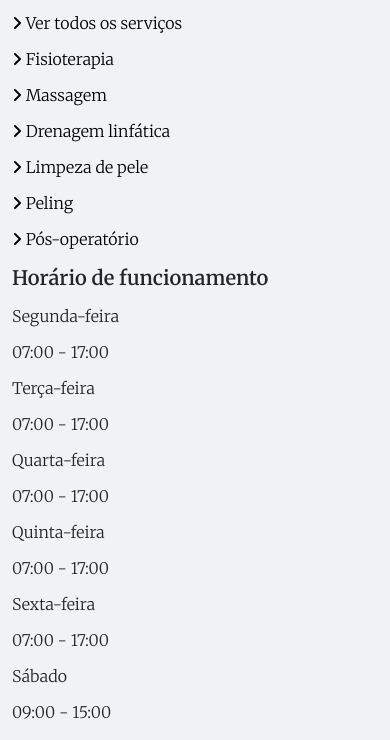
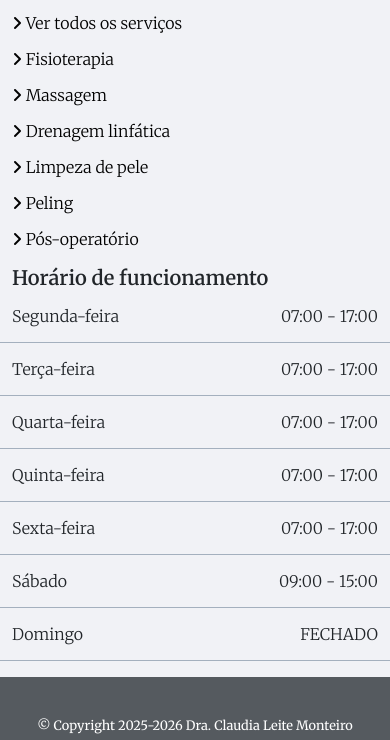
Before and after one commit to sumanbrival/claudia-bootstrap, a website: page index.html in a window 390 px wide. Shown: the part 4140-4880 px from the top of the page. Drawn offline with nearby package versions, Linux system fonts and the light colour scheme.

Commit message:
Footer foi atualizado

```diff
--- a/index.html
+++ b/index.html
@@ -486,6 +486,7 @@
 
       </div>
 
+      <!-- Nossos Serviço -->
       <div class="d-lg-flex row w-lg-300">
         <p class="type-p lh-sm fs-5 fw-semibold">Nossos Serviços</p>
         <a class="text-decoration-none slide-right-sm" href="#"><p class="text-hover-claudia2 text-black type-p fs-6 lh-sm fw-light"><i class="fa-solid fa-angle-right"></i> Ver todos os serviços</p></a>
@@ -499,48 +500,79 @@
       </div>
 
       <!-- Horário de funcionamento -->
-      <div class="d-lg-flex row w-lg-300">
+      <div class="d-lg-flex justify-content-between align-items-center row w-lg-300">
         <p class="type-p lh-sm fs-5 fw-semibold">Horário de funcionamento</p>
 
-        <div class="d-lg-flex justify-content-between align-items-center">
-          <p class="fs-6 lh-sm fw-light">Segunda-feira</p></a>
-          <p class="fs-6 lh-sm fw-light">07:00 - 17:00</p></a>
+        <div class="d-flex justify-content-between align-items-center border-bottom border-1 border-cinza mb-2">
+          <p class="fs-6 lh-sm fw-light">Segunda-feira</p>
+          <p class="fs-6 lh-sm fw-light">07:00 - 17:00</p>
         </div>
 
-        <div class="d-lg-flex justify-content-between align-items-center">
+
+        <div class="d-flex justify-content-between align-items-center border-bottom border-1 border-cinza mb-2">
           <p class="fs-6 lh-sm fw-light">Terça-feira</p></a>
           <p class="fs-6 lh-sm fw-light">07:00 - 17:00</p></a>
         </div>
 
-        <div class="d-lg-flex justify-content-between align-items-center">
-          <p class="fs-6 lh-sm fw-light">Quarta-feira</p></a>
-          <p class="fs-6 lh-sm fw-light">07:00 - 17:00</p></a>
+        <div class="d-flex justify-content-between align-items-center border-bottom border-1 border-cinza mb-2">
+          <p class="fs-6 lh-sm fw-light">Quarta-feira</p>
+          <p class="fs-6 lh-sm fw-light">07:00 - 17:00</p>
         </div>
 
-        <div class="d-lg-flex justify-content-between align-items-center">
-          <p class="fs-6 lh-sm fw-light">Quinta-feira</p></a>
-          <p class="fs-6 lh-sm fw-light">07:00 - 17:00</p></a>
+        <div class="d-flex justify-content-between align-items-center border-bottom border-1 border-cinza mb-2">
+          <p class="fs-6 lh-sm fw-light">Quinta-feira</p>
+          <p class="fs-6 lh-sm fw-light">07:00 - 17:00</p>
         </div>
 
-        <div class="d-lg-flex justify-content-between align-items-center">
-          <p class="fs-6 lh-sm fw-light">Sexta-feira</p></a>
-          <p class="fs-6 lh-sm fw-light">07:00 - 17:00</p></a>
+        <div class="d-flex justify-content-between align-items-center border-bottom border-1 border-cinza mb-2">
+          <p class="fs-6 lh-sm fw-light">Sexta-feira</p>
+          <p class="fs-6 lh-sm fw-light">07:00 - 17:00</p>
         </div>
 
-        <div class="d-lg-flex justify-content-between align-items-center">
-          <p class="fs-6 lh-sm fw-light">Sábado</p></a>
-          <p class="fs-6 lh-sm fw-light">09:00 - 15:00</p></a>
+        <div class="d-flex justify-content-between align-items-center border-bottom border-1 border-cinza mb-2">
+          <p class="fs-6 lh-sm fw-light">Sábado</p>
+          <p class="fs-6 lh-sm fw-light">09:00 - 15:00</p>
         </div>
 
-        <div class="d-lg-flex justify-content-between align-items-center">
-          <p class="fs-6 lh-sm fw-light">Domingo</p></a>
-          <p class="fs-6 lh-sm fw-light">FECHADO</p></a>
+        <div class="d-flex justify-content-between align-items-center border-bottom border-1 border-cinza mb-2">
+          <p class="fs-6 lh-sm fw-light">Domingo</p>
+          <p class="fs-6 lh-sm fw-light">FECHADO</p>
         </div>
 
       </div>
 
     </div>
   </div>
+
+  </div>
+
+  <!-- credit  -->
+   <div class="bg-cinza2">
+    <div class="container">
+
+      <div class="d-lg-flex justify-content-between align-items-center py-5">
+
+        <div>
+          <span>
+            <p class="pt-1 type-p lh-sm text-center text-white mx-auto mx-lg-0">
+            © Copyright 2025-2026 Dra. Claudia Leite Monteiro
+          </p>
+        </span>
+        </div>
+
+        <div>
+          <span>
+            <a href="#">criado por Suman Biswas<i class="fa-brands fa-instagram text-white"></i>
+        </span>
+        </div>
+
+
+
+      </div>
+
+    </div>
+
+   </div>
 
 
 
--- a/scss/variables.scss
+++ b/scss/variables.scss
@@ -8,6 +8,7 @@ $custom-colors: (
   "roxo2": #6c5ce7,
   "cinza": #a4b0be, //text-cinza
   "cinza1": #f1f2f6, //text-cinza1
+  "cinza2": #555A5F, //text-cinza1
 
 );
 
```
Also changed, not shown: css/style.css, 1 other file.
